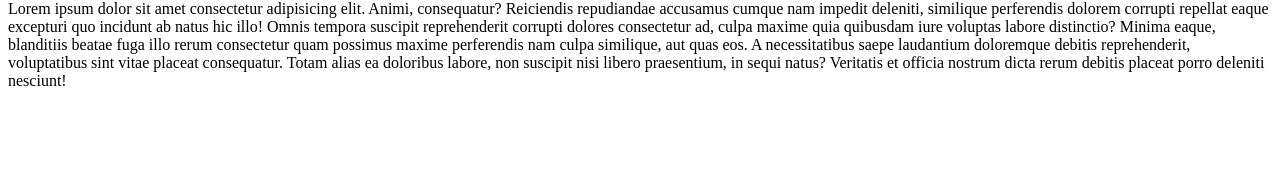
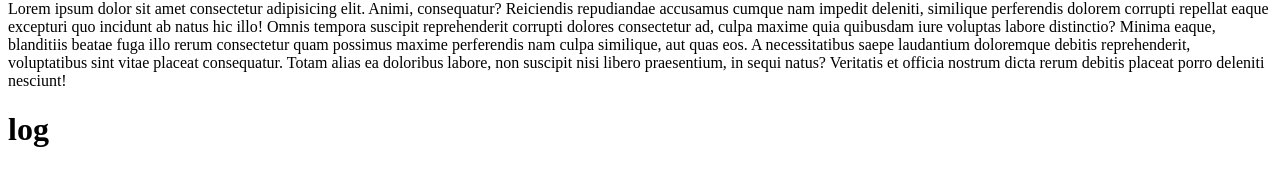
Before and after one commit to Sohibjon3412/firstPage, a plain HTML site: page index.html in a window 1280 px wide. Shown: the part 80-266 px from the top of the page. Drawn offline with Linux system fonts and the light colour scheme.

Commit message:
change html

```diff
--- a/index.html
+++ b/index.html
@@ -9,5 +9,6 @@
 <body>
   <h1>Salom Sohibjon</h1>
   <p>Lorem ipsum dolor sit amet consectetur adipisicing elit. Animi, consequatur? Reiciendis repudiandae accusamus cumque nam impedit deleniti, similique perferendis dolorem corrupti repellat eaque excepturi quo incidunt ab natus hic illo! Omnis tempora suscipit reprehenderit corrupti dolores consectetur ad, culpa maxime quia quibusdam iure voluptas labore distinctio? Minima eaque, blanditiis beatae fuga illo rerum consectetur quam possimus maxime perferendis nam culpa similique, aut quas eos. A necessitatibus saepe laudantium doloremque debitis reprehenderit, voluptatibus sint vitae placeat consequatur. Totam alias ea doloribus labore, non suscipit nisi libero praesentium, in sequi natus? Veritatis et officia nostrum dicta rerum debitis placeat porro deleniti nesciunt!</p>
+  <h1>log</h1>
 </body>
 </html>
```
